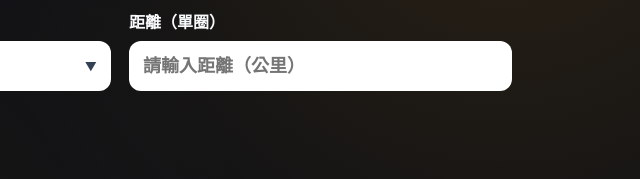
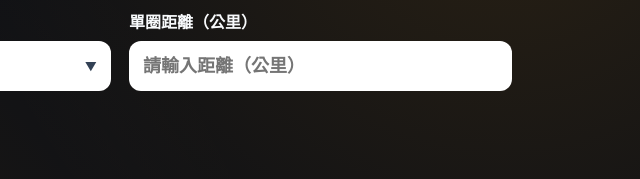
Before and after one commit to JunLCycling/OMPRMA, a plain HTML site: page index.html in a window 1280 px wide. Shown: the part 290-469 px from the top of the page, 520-1160 px from the left. Drawn offline with Linux system fonts and the light colour scheme.

Commit message:
增加距離說明

```diff
--- a/index.html
+++ b/index.html
@@ -868,7 +868,7 @@
 
           <!-- 距離（單圈） -->
           <div class="field-group">
-            <label for="distanceInput" class="field-label">距離（單圈）</label>
+            <label for="distanceInput" class="field-label">單圈距離（公里）</label>
             <input
               type="number"
               id="distanceInput"
```
